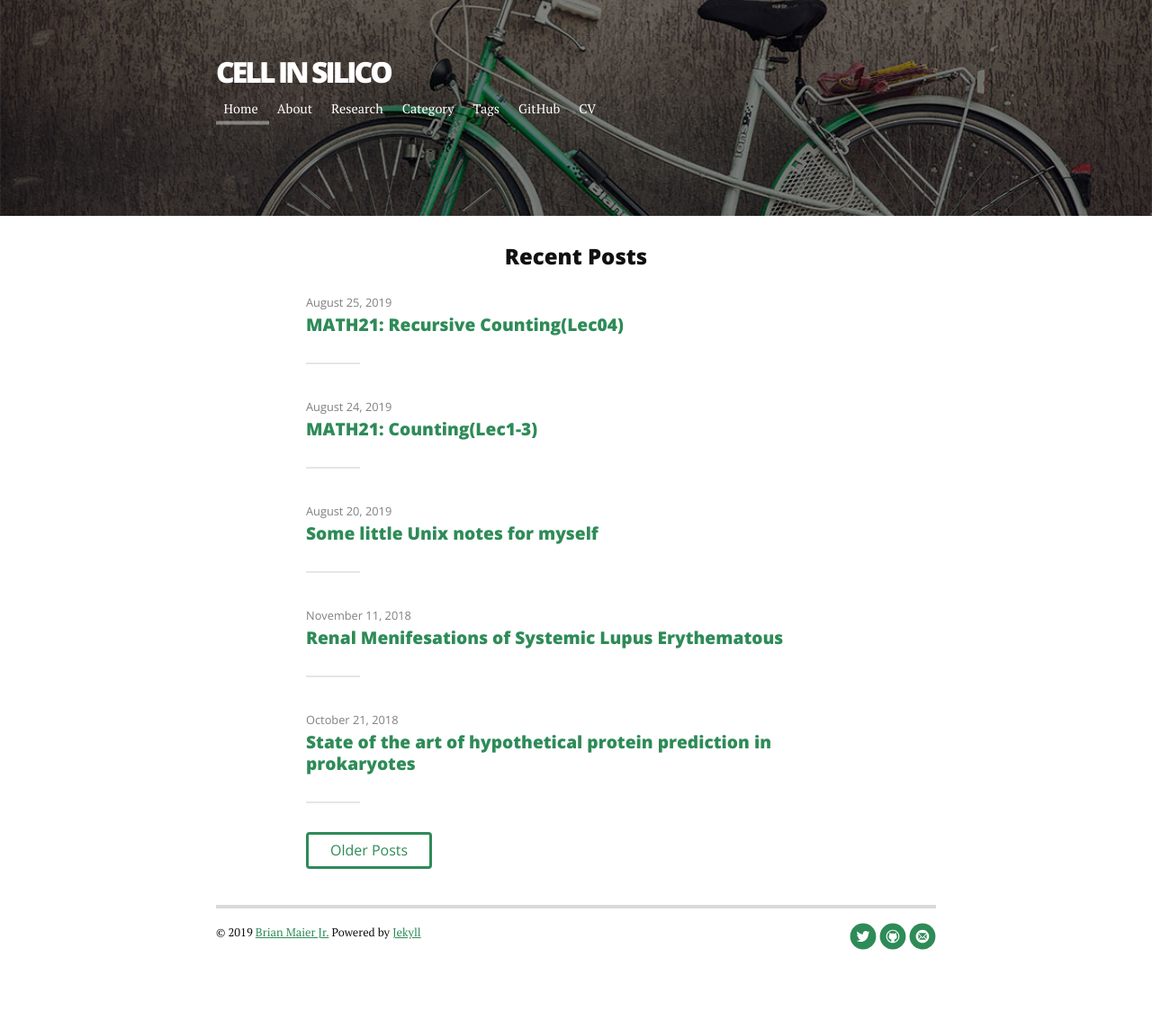
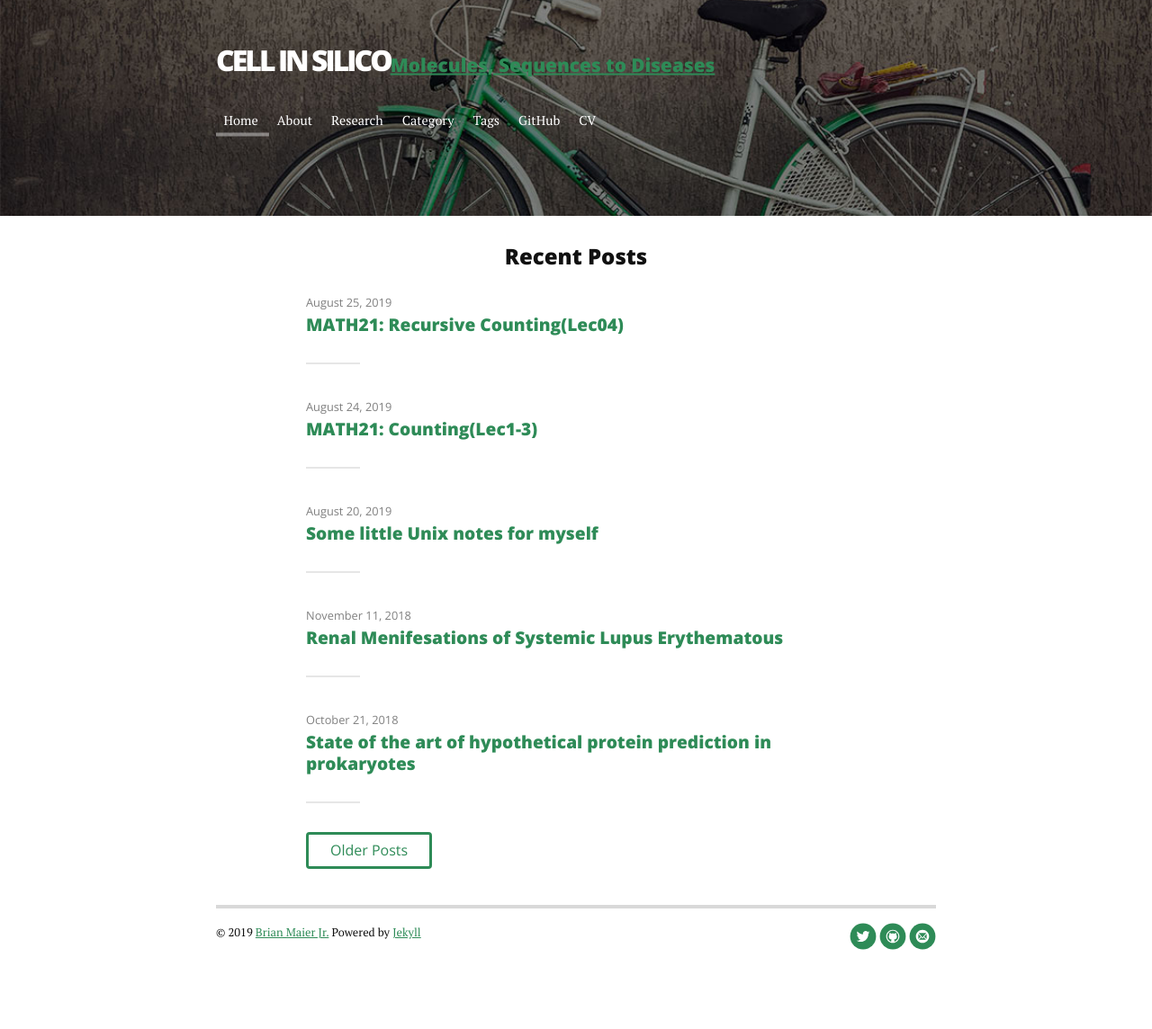
Before and after one commit to algaebrown/algaebrown.github.io, a Jekyll site: the page built from index.html, in a window 1280 px wide. Shown: the whole page at 90% size. Built offline with Jekyll 4.4.1, drawn with Linux system fonts in a browser that asks for light colours; nearby versions of some CDN libraries; a script that is not in the unit is left out; the list of posts is cut into pages by our own code.

```diff
--- a/_includes/header.html
+++ b/_includes/header.html
@@ -1,6 +1,7 @@
  <div class="header">
      <div class="container">
          <h1 class="logo"><a href="{{ site.baseurl }}/">{{ site.title }}</a></h1>
+		 <h2><a href="{{ site.baseurl }}/">{{ site.description }}</a></h2>
          <nav class="nav-collapse">
              <ul class="noList">
                  {% for link in site.navigation %}{% assign current = nil %}{% if page.url contains link.url or forloop.first and page.url == '/' or page.url == 'index.html' %}{% assign current = 'current' %}{% endif %}
```
